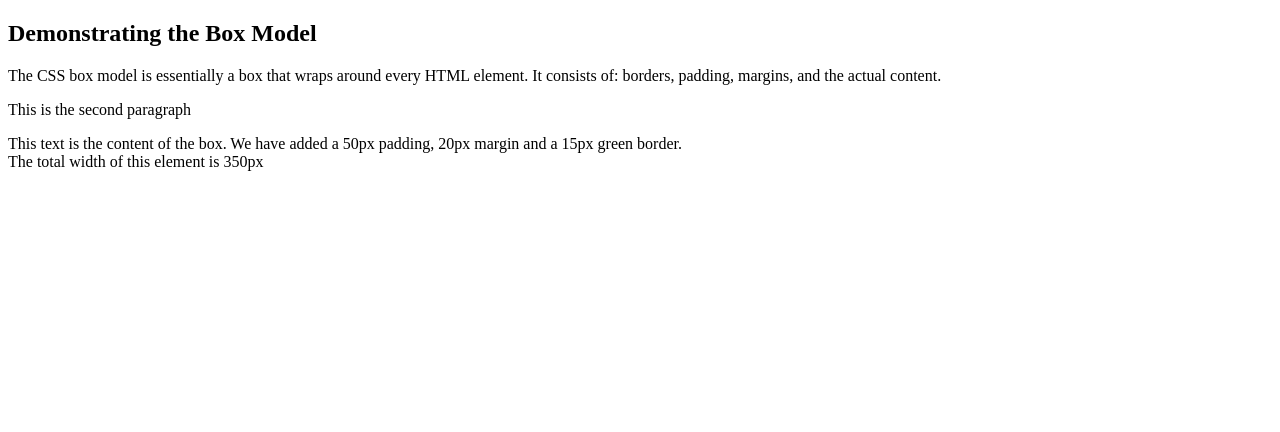
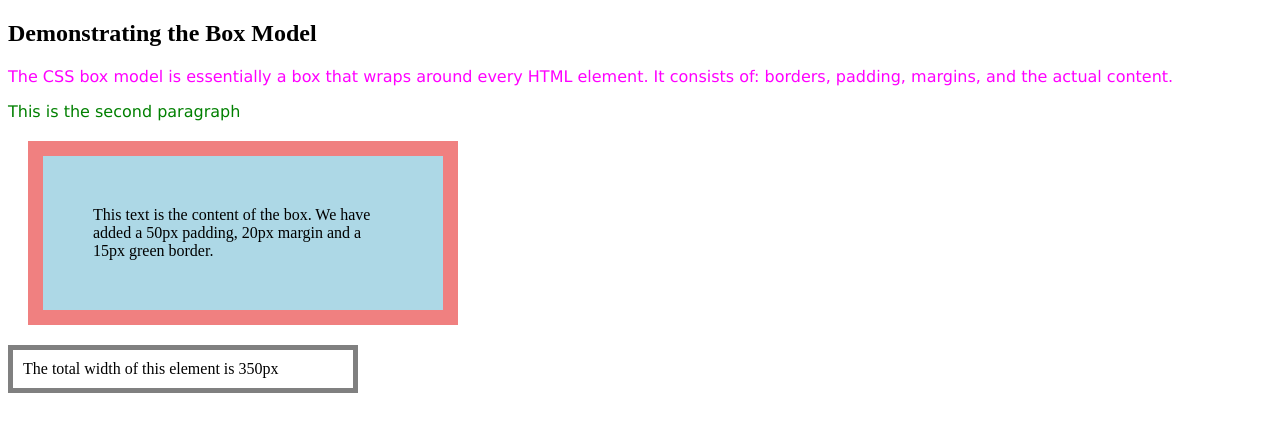
Before and after one commit to kajajaronska/HD-Web-Development-Bootcamp-Tasks, a plain HTML site: page T27/boxModel/index.html in a window 1280 px wide. Drawn offline with Linux system fonts and the light colour scheme.

Commit message:
Add styling to the exercise files

```diff
--- a/T27/boxModel/index.html
+++ b/T27/boxModel/index.html
@@ -7,7 +7,7 @@
   </head>
   <body>
     <h2>Demonstrating the Box Model</h2>
-    <p id="firstParagraph">
+    <p id="firstParagraph" class="secondParagraph" style="color: magenta">
       The CSS box model is essentially a box that wraps around every HTML
       element. It consists of: borders, padding, margins, and the actual
       content.
--- a/T27/boxModel/style.css
+++ b/T27/boxModel/style.css
@@ -0,0 +1,27 @@
+p {
+  font-family: Verdana;
+  color: red;
+}
+
+.div1 {
+  background-color: lightblue;
+  width: 300px;
+  padding: 50px;
+  border: 15px solid lightcoral;
+  margin: 20px;
+}
+
+.div2 {
+  width: 320px;
+  padding: 10px;
+  border: 5px solid gray;
+  margin: 0;
+}
+
+.secondParagraph {
+  color: green;
+}
+
+#firstParagraph {
+  color: blue;
+}
```
